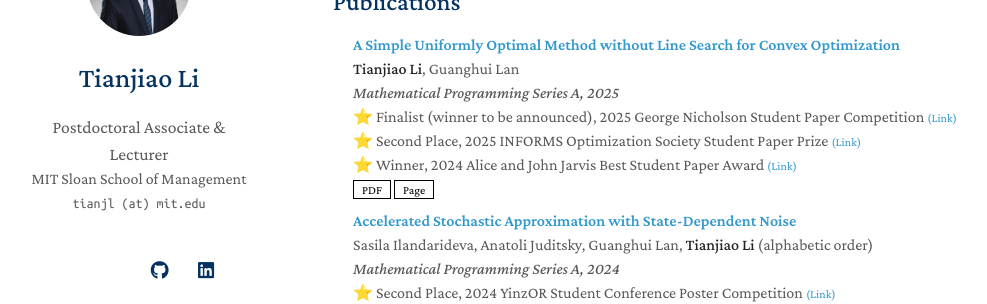
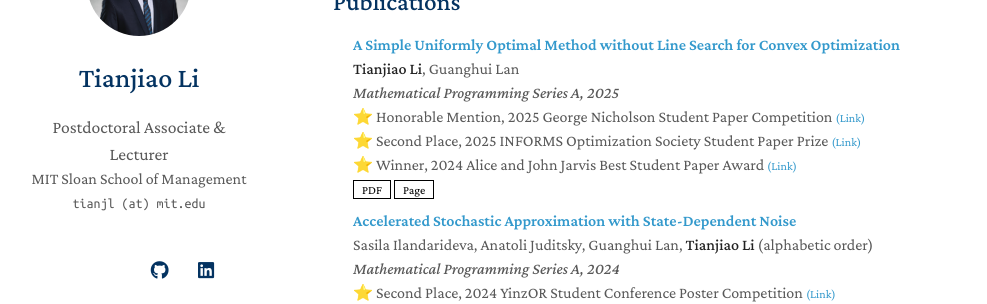
Before and after one commit to tli432/tli432.github.io, a Jekyll site: the page built from index.md, in a window 1280 px wide and 900 px high, scrolled down 612 px. Shown: the part 152-456 px from the top of the window, without its empty margins (137-1124 px from the left). Built offline with Jekyll 4.4.1, drawn with Linux system fonts in a browser that asks for light colours; nearby versions of some CDN libraries; a style sheet for code colours, icons or effects is not loaded; our own code applies the rules of GitHub Pages for plain Markdown files.

Commit message:
Update publications.yml

```diff
--- a/_data/publications.yml
+++ b/_data/publications.yml
@@ -4,7 +4,7 @@ main:
     authors: <strong>Tianjiao Li</strong>, Guanghui Lan
     # conference_short: MICCAI
     journal: Mathematical Programming Series A, 2025
-    awardone: ⭐ Finalist (winner to be announced), 2025 George Nicholson Student Paper Competition
+    awardone: ⭐ Honorable Mention, 2025 George Nicholson Student Paper Competition
     awardtwo: ⭐ Second Place, 2025 INFORMS Optimization Society Student Paper Prize
     awardthree: ⭐ Winner, 2024 Alice and John Jarvis Best Student Paper Award
     awardonelink: https://www.informs.org/Recognizing-Excellence/INFORMS-Prizes/George-Nicholson-Student-Paper-Competition
```
